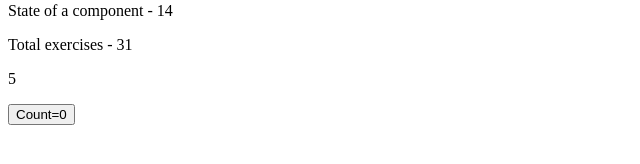
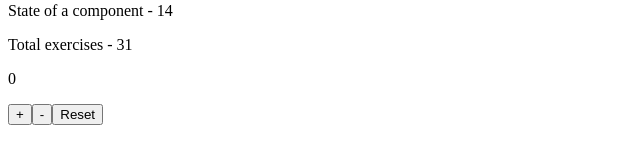
Before and after one commit to svalenziano/fullstackopen, a React (Vite) app in the folder fullstackopen/01-intro-to-react/part1-1/: page / in a window 1280 px wide. Shown: the part 146-310 px from the top of the page, without its empty margins (0-640 px from the left). Built offline with nearby package versions, Linux system fonts and the light colour scheme.

Commit message:
Counter: Increment + Decrement + Reset

```diff
--- a/fullstackopen/01-intro-to-react/part1-1/src/App.jsx
+++ b/fullstackopen/01-intro-to-react/part1-1/src/App.jsx
@@ -20,35 +20,30 @@ const App = () => {
     ]
   }
 
+  function increment() {
+    setCount(i => i + 1);
+  }
+
+  function resetCount() {
+    setCount(0);
+  }
+
   return (
     <div>
       <Header course={course.name}></Header>
       <Content parts={course.parts}/>
       <Total parts={course.parts}/>
-      <Incrementer/>
-      <Button count={count} setCount={setCount}/>
+      <p>{count}</p>
+      <Button label={"+"} onClick={increment}/>
+      <Button label={"-"} onClick={() => setCount(i => i - 1)}/>
+      <Button label={"Reset"} onClick={resetCount}/>
     </div>
   )
 }
 
-function Incrementer() {
-  const [count, setCount] = useState(0);
 
-  useEffect(() => {
-      const id = setInterval(() => {
-        setCount(i => i + 1)
-      }, 1000);
-
-
-      return () => clearInterval(id);
-    }
-  , [])
-
-  return <p>{count}</p>
-}
-
-function Button({count, setCount}) {
-  return <button onClick={e => setCount(i => i + 1)}>Count={count}</button>
+function Button({label, onClick}) {
+  return <button onClick={onClick}>{label}</button>
 }
 
 function Header({course}) {
@@ -56,7 +51,6 @@ function Header({course}) {
 }
 
 function Content({parts}) {
-  let num = 0;
   return (
     <>
       {parts.map((c, idx) => <p key={idx}>{c.name} - {c.exercises}</p>)}
```
